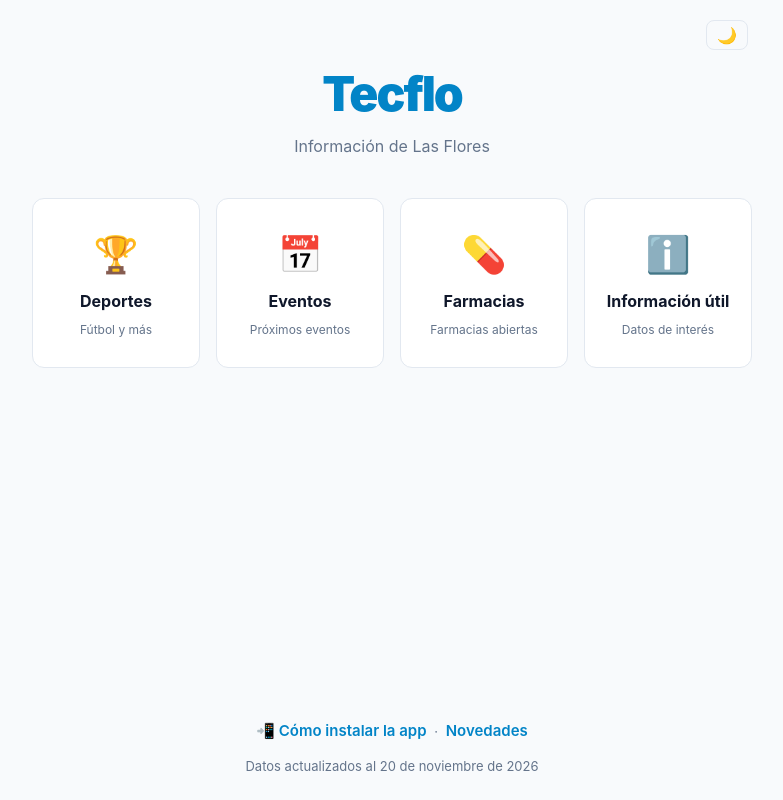
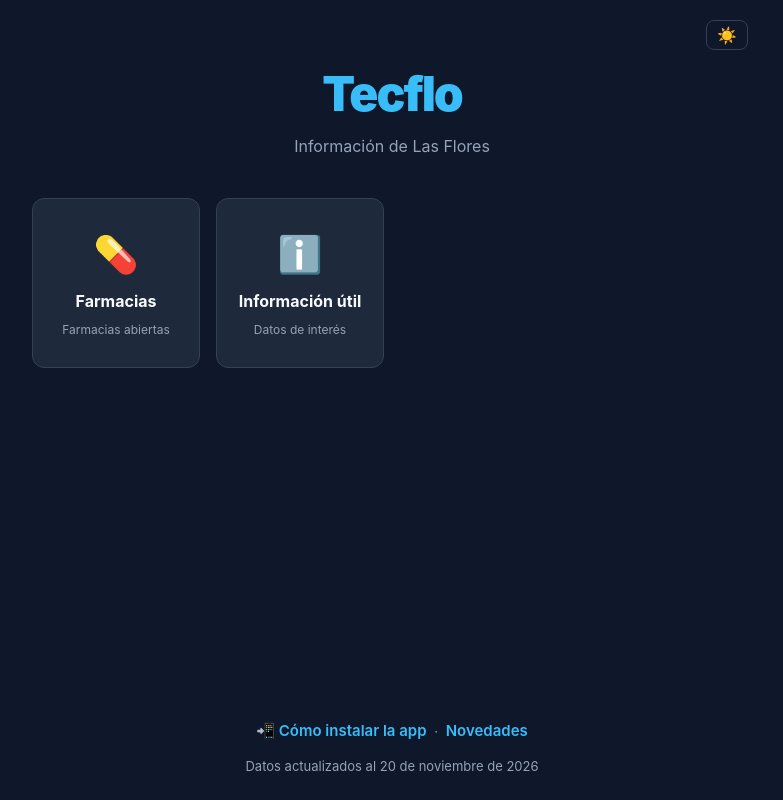
Before and after one commit to Tenehuini/tecflo_mobile, a plain HTML site: page index.html in a window 1280 px wide. Shown: the whole page, without its empty margins (248-1031 px from the left). Drawn offline with Linux system fonts and the light colour scheme.

Commit message:
Modo oscuro por defecto y ocultar Deportes y Eventos
El inicio muestra solo Farmacias e Información útil (Deportes y Eventos
quedan en data.js con hidden: true). Novedad versión 3 y caché tecflo-v3.

Co-Authored-By: Claude Opus 5.5 <noreply@anthropic.com>

```diff
--- a/app.js
+++ b/app.js
@@ -128,7 +128,7 @@ function navigateToLeaf(leaf, title) {
 const isLeaf = (item) => 'data' in item;
 
 // ---------- tema ----------
-function currentTheme() { return document.documentElement.dataset.theme === 'dark' ? 'dark' : 'light'; }
+function currentTheme() { return document.documentElement.dataset.theme === 'light' ? 'light' : 'dark'; }
 function toggleTheme() {
   const t = currentTheme() === 'dark' ? 'light' : 'dark';
   document.documentElement.dataset.theme = t;
@@ -162,7 +162,7 @@ function MenuCard(name, item, onclick) {
 
 // Arma las tarjetas de un nivel del menú. `path` son los nombres desde la raíz.
 function MenuGrid(items, path) {
-  return h('div.card-grid', null, Object.entries(items).map(([name, item]) =>
+  return h('div.card-grid', null, Object.entries(items).filter(([, item]) => !item.hidden).map(([name, item]) =>
     MenuCard(name, item, isLeaf(item)
       ? () => navigateToLeaf(item, name)
       : () => go('/menu/' + [...path, name].map(encodeURIComponent).join('/')))));
--- a/changelog.js
+++ b/changelog.js
@@ -6,10 +6,11 @@
 // el número). Escribir para quien usa la app, no para programadores.
 const CHANGELOG = [
   {
-    version: 2,
+    version: 3,
     date: '2026-11-20',
     items: [
-      'Farmacias de turno actualizadas para noviembre.',
+      'La app ahora se abre en modo oscuro. Si preferís el claro, tocá ☀️ arriba a la derecha.',
+      'El inicio queda más simple: Farmacias e Información útil.',
     ],
   },
 ];
--- a/data.js
+++ b/data.js
@@ -26,8 +26,10 @@ const DATA = {
 
   // Tarjetas del inicio y sus submenús. Cada hoja tiene `data`:
   // 'categoria_overview' / 'torneo_overview' (con `id`), 'eventos', 'farmacias' o 'info_util'.
+  // `hidden: true` oculta la tarjeta (borrar esa línea para volver a mostrarla).
   menu: {
     'Deportes': {
+      hidden: true,
       icon: '🏆',
       subtitle: 'Fútbol y más',
       items: {
@@ -69,7 +71,7 @@ const DATA = {
         'Padel': { icon: '🏓', items: {} },
       },
     },
-    'Eventos': { icon: '📅', subtitle: 'Próximos eventos', data: 'eventos' },
+    'Eventos': { hidden: true, icon: '📅', subtitle: 'Próximos eventos', data: 'eventos' },
     'Farmacias': { icon: '💊', subtitle: 'Farmacias abiertas', data: 'farmacias' },
     'Información útil': { icon: 'ℹ️', subtitle: 'Datos de interés', data: 'info_util' },
   },
--- a/index.html
+++ b/index.html
@@ -1,5 +1,5 @@
 <!doctype html>
-<html lang="es" data-theme="light">
+<html lang="es" data-theme="dark">
 <head>
   <meta charset="utf-8">
   <meta name="viewport" content="width=device-width, initial-scale=1, viewport-fit=cover">
@@ -14,8 +14,8 @@
   <link rel="apple-touch-icon" href="assets/icon-192.png">
   <link rel="stylesheet" href="styles.css">
   <script>
-    // Aplicar el tema guardado antes de dibujar, para que no parpadee.
-    try { document.documentElement.dataset.theme = localStorage.getItem('tecflo.theme') || 'light'; } catch (e) { /* sin storage */ }
+    // Aplicar el tema guardado antes de dibujar, para que no parpadee. Por defecto, oscuro.
+    try { document.documentElement.dataset.theme = localStorage.getItem('tecflo.theme') || 'dark'; } catch (e) { /* sin storage */ }
   </script>
 </head>
 <body>
--- a/sw.js
+++ b/sw.js
@@ -1,5 +1,5 @@
 // Cache offline: la app funciona sin conexión una vez abierta.
-const CACHE = 'tecflo-v2';
+const CACHE = 'tecflo-v3';
 const FILES = [
   './', 'index.html', 'styles.css', 'app.js', 'data.js', 'changelog.js', 'manifest.json',
   'assets/icon-192.png', 'assets/icon-512.png',
```
Also changed, not shown: manifest.json.
